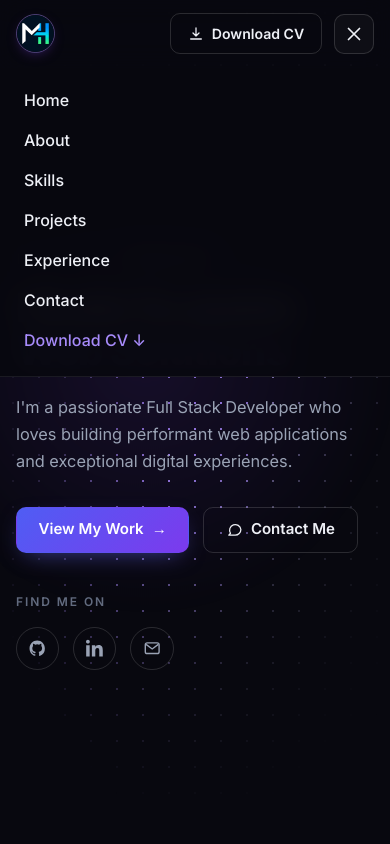
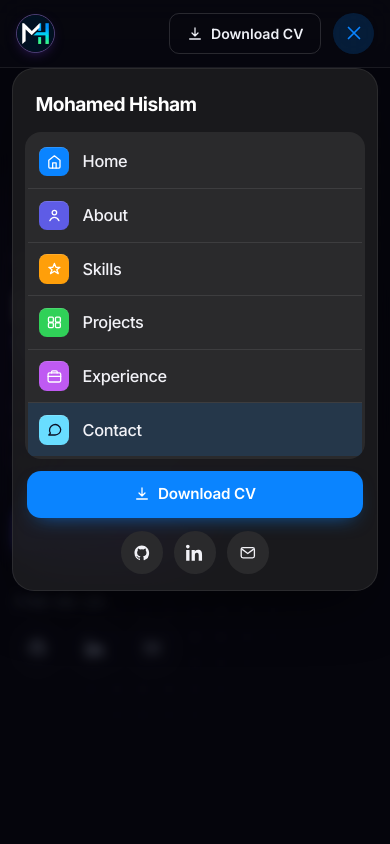
Before and after one commit to Mohamed-hesham100/Portfolio2, a Next.js app: page / in a window 390 px wide. Both pictures are taken after a click on the button "Open menu". Shown: the top 844 px of the page. Built offline with nearby package versions, Linux system fonts and the light colour scheme.

Commit message:
Keep violet brand sitewide and iOS-style mobile menu only.
Co-authored-by: Cursor <cursoragent@cursor.com>

```diff
--- a/app/globals.css
+++ b/app/globals.css
@@ -14,6 +14,13 @@
   --blue: #4f5df4;
   --blue-2: #6366f1;
   --green: #34d399;
+  --ios-blue: #0a84ff;
+  --ios-orange: #ff9f0a;
+  --ios-indigo: #5e5ce6;
+  --ios-teal: #64d2ff;
+  --ios-pink: #ff375f;
+  --ios-gray: #2c2c2e;
+  --ios-gray-2: #3a3a3c;
   --code-key: #c084fc;
   --code-prop: #7dd3fc;
   --code-str: #fbbf24;
@@ -36,6 +43,7 @@
   --color-violet: var(--violet);
   --color-violet-2: var(--violet-2);
   --color-blue: var(--blue);
+  --color-blue-2: var(--blue-2);
   --color-green: var(--green);
   --color-background: var(--background);
   --color-foreground: var(--foreground);
@@ -186,21 +194,32 @@
   display: inline-flex;
   align-items: center;
   justify-content: center;
-  width: 2.5rem;
-  height: 2.5rem;
+  width: 2.55rem;
+  height: 2.55rem;
   padding: 0;
-  border: 1px solid var(--stroke-2);
-  border-radius: 10px;
-  background: rgba(255, 255, 255, 0.03);
-  color: var(--text);
+  border: none;
+  border-radius: 999px;
+  background: rgba(44, 44, 46, 0.85);
+  color: var(--ios-blue);
   cursor: pointer;
-  transition: border-color 0.2s ease, background 0.2s ease, color 0.2s ease;
+  backdrop-filter: blur(12px);
+  -webkit-backdrop-filter: blur(12px);
+  transition: background 0.2s ease, color 0.2s ease, transform 0.15s ease;
+  -webkit-tap-highlight-color: transparent;
 }
 
 .nav-menu-btn:hover {
-  border-color: var(--violet);
-  background: rgba(139, 92, 246, 0.1);
-  color: #fff;
+  background: rgba(58, 58, 60, 0.95);
+  color: #409cff;
+}
+
+.nav-menu-btn:active {
+  transform: scale(0.94);
+}
+
+.nav-menu-btn.is-open {
+  background: rgba(10, 132, 255, 0.18);
+  color: var(--ios-blue);
 }
 
 .nav-desktop {
@@ -218,7 +237,7 @@
     display: flex;
   }
 
-  .mnav {
+  .mnav-root {
     display: none !important;
   }
 }
@@ -1786,18 +1805,235 @@ a.g-card {
 }
 
 /* mobile nav */
+.mnav-root {
+  position: fixed;
+  inset: 0;
+  z-index: 55;
+  pointer-events: none;
+  visibility: hidden;
+}
+
+.mnav-root.is-open {
+  pointer-events: auto;
+  visibility: visible;
+}
+
+.mnav-backdrop {
+  position: absolute;
+  inset: 0;
+  border: 0;
+  padding: 0;
+  cursor: pointer;
+  background: rgba(4, 5, 12, 0.55);
+  backdrop-filter: blur(6px);
+  -webkit-backdrop-filter: blur(6px);
+  opacity: 0;
+  transition: opacity 0.28s ease;
+}
+
+.mnav-root.is-open .mnav-backdrop {
+  opacity: 1;
+}
+
 .mnav {
-  position: fixed;
+  position: absolute;
   top: 4.25rem;
-  inset-inline: 0;
-  z-index: 55;
+  inset-inline: 0.75rem auto;
+  right: 0.75rem;
+  left: 0.75rem;
+  max-height: calc(100svh - 5rem);
   display: flex;
   flex-direction: column;
-  gap: 1rem;
-  padding: 1.25rem 1.5rem 1.5rem;
-  background: rgba(8, 8, 15, 0.97);
-  border-bottom: 1px solid var(--stroke);
-  backdrop-filter: blur(14px);
+  gap: 0;
+  overflow: auto;
+  padding: 0.85rem 0.75rem 1rem;
+  border: 1px solid rgba(255, 255, 255, 0.08);
+  border-radius: 22px;
+  background: rgba(28, 28, 30, 0.92);
+  backdrop-filter: blur(28px) saturate(160%);
+  -webkit-backdrop-filter: blur(28px) saturate(160%);
+  box-shadow: 0 24px 60px -20px rgba(0, 0, 0, 0.7);
+  transform: translateY(-10px) scale(0.98);
+  opacity: 0;
+  transition: transform 0.3s cubic-bezier(0.22, 1, 0.36, 1), opacity 0.28s ease;
+}
+
+.mnav-root.is-open .mnav {
+  transform: none;
+  opacity: 1;
+}
+
+.mnav-head {
+  padding: 0.45rem 0.65rem 0.85rem;
+}
+
+.mnav-name {
+  margin: 0;
+  font-size: 1.2rem;
+  font-weight: 700;
+  letter-spacing: -0.03em;
+  color: #fff;
+}
+
+.mnav-list {
+  list-style: none;
+  margin: 0;
+  padding: 0.2rem;
+  display: flex;
+  flex-direction: column;
+  gap: 0;
+  border-radius: 16px;
+  background: rgba(44, 44, 46, 0.92);
+  overflow: hidden;
+}
+
+.mnav-list li {
+  opacity: 0;
+  transform: translateY(8px);
+  transition: opacity 0.28s ease, transform 0.28s ease;
+  transition-delay: 0ms;
+}
+
+.mnav-list li + li {
+  border-top: 1px solid rgba(84, 84, 88, 0.45);
+}
+
+.mnav-root.is-open .mnav-list li {
+  opacity: 1;
+  transform: none;
+  transition-delay: calc(60ms + var(--i, 0) * 40ms);
+}
+
+.mnav-link {
+  display: grid;
+  grid-template-columns: auto 1fr;
+  align-items: center;
+  gap: 0.85rem;
+  padding: 0.72rem 0.7rem;
+  border-radius: 0;
+  text-decoration: none;
+  color: #f2f2f7;
+  transition: background 0.15s ease;
+  -webkit-tap-highlight-color: transparent;
+}
+
+.mnav-link:hover,
+.mnav-link:focus-visible {
+  background: rgba(255, 255, 255, 0.06);
+  outline: none;
+}
+
+.mnav-link:active {
+  background: rgba(255, 255, 255, 0.1);
+}
+
+.mnav-link.is-active {
+  background: rgba(10, 132, 255, 0.14);
+}
+
+.mnav-link.is-home .mnav-ico { background: var(--ios-blue); }
+.mnav-link.is-about .mnav-ico { background: var(--ios-indigo); }
+.mnav-link.is-skills .mnav-ico { background: var(--ios-orange); }
+.mnav-link.is-projects .mnav-ico { background: #30d158; }
+.mnav-link.is-experience .mnav-ico { background: #bf5af2; }
+.mnav-link.is-contact .mnav-ico { background: var(--ios-teal); color: #0b1220; }
+
+.mnav-ico {
+  display: inline-flex;
+  align-items: center;
+  justify-content: center;
+  width: 1.85rem;
+  height: 1.85rem;
+  border-radius: 8px;
+  color: #fff;
+  border: none;
+  background: var(--ios-blue);
+  box-shadow: inset 0 0.5px 0 rgba(255, 255, 255, 0.28);
+}
+
+.mnav-ico svg {
+  width: 1.05rem;
+  height: 1.05rem;
+}
+
+.mnav-link.is-active .mnav-ico {
+  filter: brightness(1.05);
+}
+
+.mnav-label {
+  font-size: 1.02rem;
+  font-weight: 500;
+  letter-spacing: -0.02em;
+}
+
+.mnav-foot {
+  margin-top: 0.75rem;
+  padding: 0 0.15rem;
+  display: flex;
+  flex-direction: column;
+  gap: 0.85rem;
+}
+
+.mnav-cv {
+  display: inline-flex;
+  align-items: center;
+  justify-content: center;
+  gap: 0.5rem;
+  height: 2.9rem;
+  border-radius: 14px;
+  border: none;
+  background: var(--ios-blue);
+  color: #fff;
+  font-size: 0.95rem;
+  font-weight: 600;
+  letter-spacing: -0.01em;
+  text-decoration: none;
+  box-shadow: 0 8px 20px -10px rgba(10, 132, 255, 0.7);
+  transition: transform 0.15s ease, filter 0.15s ease;
+  -webkit-tap-highlight-color: transparent;
+}
+
+.mnav-cv:hover {
+  filter: brightness(1.06);
+}
+
+.mnav-cv:active {
+  transform: scale(0.98);
+  filter: brightness(0.96);
+}
+
+.mnav-social {
+  display: flex;
+  justify-content: center;
+  gap: 0.65rem;
+}
+
+.mnav-social a {
+  display: inline-flex;
+  align-items: center;
+  justify-content: center;
+  width: 2.65rem;
+  height: 2.65rem;
+  border-radius: 999px;
+  border: none;
+  background: rgba(44, 44, 46, 0.95);
+  color: #f2f2f7;
+  transition: background 0.15s ease, transform 0.15s ease;
+  -webkit-tap-highlight-color: transparent;
+}
+
+.mnav-social a:hover {
+  background: rgba(72, 72, 74, 0.95);
+  color: #fff;
+}
+
+.mnav-social a:active {
+  transform: scale(0.94);
+}
+
+.mnav-social svg {
+  width: 1.1rem;
+  height: 1.1rem;
 }
 
 @media (prefers-reduced-motion: reduce) {
@@ -1822,4 +2058,10 @@ a.g-card {
     -webkit-mask-image: none;
     mask-image: none;
   }
-}
+
+  .mnav,
+  .mnav-backdrop,
+  .mnav-list li {
+    transition: none !important;
+  }
+}
--- a/app/page.tsx
+++ b/app/page.tsx
@@ -1,6 +1,6 @@
 'use client'
 
-import { useEffect, useState, useRef } from 'react'
+import { useEffect, useState, useRef, type CSSProperties } from 'react'
 
 const PHOTO = '/profile.jpg'
 const CV =
@@ -443,6 +443,65 @@ const experience = [
   },
 ]
 
+function NavSectionIcon({ id }: { id: string }) {
+  const common = {
+    viewBox: '0 0 24 24',
+    fill: 'none',
+    stroke: 'currentColor',
+    strokeWidth: 1.85,
+    strokeLinecap: 'round' as const,
+    strokeLinejoin: 'round' as const,
+    'aria-hidden': true as const,
+  }
+
+  if (id === 'home') {
+    return (
+      <svg {...common}>
+        <path d="M4 10.5 12 4l8 6.5V20a1.5 1.5 0 0 1-1.5 1.5H5.5A1.5 1.5 0 0 1 4 20v-9.5Z" />
+        <path d="M9.5 21.5V14h5v7.5" />
+      </svg>
+    )
+  }
+  if (id === 'about') {
+    return (
+      <svg {...common}>
+        <circle cx="12" cy="8" r="3.2" />
+        <path d="M5.5 19.5c1.4-3.2 3.8-4.8 6.5-4.8s5.1 1.6 6.5 4.8" />
+      </svg>
+    )
+  }
+  if (id === 'skills') {
+    return (
+      <svg {...common}>
+        <path d="M12 3.5 14.2 9H20l-4.6 3.5L17.5 18 12 14.6 6.5 18l2.1-5.5L4 9h5.8L12 3.5Z" />
+      </svg>
+    )
+  }
+  if (id === 'projects') {
+    return (
+      <svg {...common}>
+        <rect x="3.5" y="4.5" width="7" height="7" rx="1.5" />
+        <rect x="13.5" y="4.5" width="7" height="7" rx="1.5" />
+        <rect x="3.5" y="12.5" width="7" height="7" rx="1.5" />
+        <rect x="13.5" y="12.5" width="7" height="7" rx="1.5" />
+      </svg>
+    )
+  }
+  if (id === 'experience') {
+    return (
+      <svg {...common}>
+        <rect x="3" y="7" width="18" height="13" rx="2" />
+        <path d="M8 7V5.5A1.5 1.5 0 0 1 9.5 4h5A1.5 1.5 0 0 1 16 5.5V7M3 12h18" />
+      </svg>
+    )
+  }
+  return (
+    <svg {...common}>
+      <path d="M21 12a8 8 0 0 1-8 8H4l2.3-2.7A8 8 0 1 1 21 12Z" />
+    </svg>
+  )
+}
+
 function GithubIcon() {
   return (
     <svg viewBox="0 0 24 24" fill="currentColor" aria-hidden>
@@ -665,64 +724,25 @@ function ProjectCard({
   )
 }
 
-function ContactMascot({ mode }: { mode: 'idle' | 'typing' | 'sent' }) {
-  return (
-    <div className={`contact-mascot is-${mode}`} aria-hidden>
-      <div className="contact-mascot-bubble">
-        {mode === 'typing' ? (
-          <span className="contact-mascot-dots">
-            <i />
-            <i />
-            <i />
-          </span>
-        ) : mode === 'sent' ? (
-          <span>Sent ✓</span>
-        ) : (
-          <span>Say hi</span>
-        )}
-      </div>
-      <div className="contact-mascot-figure">
-        <img
-          src="/contact-mascot-idle.png"
-          alt=""
-          className="contact-mascot-img idle"
-          width={120}
-          height={120}
-        />
-        <img
-          src="/contact-mascot-typing.png"
-          alt=""
-          className="contact-mascot-img typing"
-          width={120}
-          height={120}
-        />
-      </div>
-      <div className="contact-mascot-shadow" />
-    </div>
-  )
-}
-
 export default function Home() {
   const [scrolled, setScrolled] = useState(false)
   const [active, setActive] = useState('home')
   const [open, setOpen] = useState(false)
   const [photoOk, setPhotoOk] = useState(true)
-  const [formMode, setFormMode] = useState<'idle' | 'typing' | 'sent'>('idle')
-  const typingTimer = useRef<number | null>(null)
-
-  const markTyping = () => {
-    setFormMode('typing')
-    if (typingTimer.current) window.clearTimeout(typingTimer.current)
-    typingTimer.current = window.setTimeout(() => {
-      setFormMode((m) => (m === 'sent' ? m : 'idle'))
-    }, 1600)
-  }
 
   useEffect(() => {
+    if (!open) return
+    const prev = document.body.style.overflow
+    document.body.style.overflow = 'hidden'
+    const onKey = (e: KeyboardEvent) => {
+      if (e.key === 'Escape') setOpen(false)
+    }
+    window.addEventListener('keydown', onKey)
     return () => {
-      if (typingTimer.current) window.clearTimeout(typingTimer.current)
+      document.body.style.overflow = prev
+      window.removeEventListener('keydown', onKey)
     }
-  }, [])
+  }, [open])
 
   useEffect(() => {
     const onScroll = () => {
@@ -759,9 +779,9 @@ export default function Home() {
   return (
     <>
       {/* ── NAV ── */}
-      <header className={`nav ${scrolled ? 'on' : ''}`}>
+      <header className={`nav ${scrolled || open ? 'on' : ''}`}>
         <div className="wrap flex h-full items-center justify-between gap-4">
-          <a href="#home" className="logo" aria-label="Mohamed Hisham">
+          <a href="#home" className="logo" aria-label="Mohamed Hisham" onClick={() => setOpen(false)}>
             <img src="/logo-mh.png" alt="Mohamed Hisham" className="logo-img" width={40} height={40} />
           </a>
 
@@ -784,8 +804,9 @@ export default function Home() {
             </a>
             <button
               type="button"
-              className="nav-menu-btn"
+              className={`nav-menu-btn ${open ? 'is-open' : ''}`}
               aria-expanded={open}
+              aria-controls="mobile-nav"
               aria-label={open ? 'Close menu' : 'Open menu'}
               onClick={() => setOpen((v) => !v)}
             >
@@ -795,23 +816,66 @@ export default function Home() {
         </div>
       </header>
 
-      {open && (
-        <div className="mnav">
-          {nav.map((item) => (
+      <div
+        className={`mnav-root ${open ? 'is-open' : ''}`}
+        aria-hidden={!open}
+      >
+        <button
+          type="button"
+          className="mnav-backdrop"
+          aria-label="Close menu"
+          tabIndex={open ? 0 : -1}
+          onClick={() => setOpen(false)}
+        />
+        <nav id="mobile-nav" className="mnav" aria-label="Mobile">
+          <div className="mnav-head">
+            <p className="mnav-name">Mohamed Hisham</p>
+          </div>
+
+          <ul className="mnav-list">
+            {nav.map((item, i) => (
+              <li key={item.id} style={{ '--i': i } as CSSProperties}>
+                <a
+                  href={`#${item.id}`}
+                  className={`mnav-link is-${item.id} ${active === item.id ? 'is-active' : ''}`}
+                  tabIndex={open ? 0 : -1}
+                  onClick={() => setOpen(false)}
+                >
+                  <span className="mnav-ico" aria-hidden>
+                    <NavSectionIcon id={item.id} />
+                  </span>
+                  <span className="mnav-label">{item.name}</span>
+                </a>
+              </li>
+            ))}
+          </ul>
+
+          <div className="mnav-foot">
             <a
-              key={item.id}
-              href={`#${item.id}`}
-              className="text-base font-medium text-text"
+              href={CV}
+              target="_blank"
+              rel="noopener noreferrer"
+              className="mnav-cv"
+              tabIndex={open ? 0 : -1}
               onClick={() => setOpen(false)}
             >
-              {item.name}
+              <DownloadIcon />
+              Download CV
             </a>
-          ))}
-          <a href={CV} target="_blank" rel="noopener noreferrer" className="font-medium text-violet-2">
-            Download CV ↓
-          </a>
-        </div>
-      )}
+            <div className="mnav-social">
+              <a href={GITHUB} target="_blank" rel="noopener noreferrer" aria-label="GitHub" tabIndex={open ? 0 : -1}>
+                <GithubIcon />
+              </a>
+              <a href={LINKEDIN} target="_blank" rel="noopener noreferrer" aria-label="LinkedIn" tabIndex={open ? 0 : -1}>
+                <LinkedinIcon />
+              </a>
+              <a href={`mailto:${MAIL}`} aria-label="Email" tabIndex={open ? 0 : -1}>
+                <MailIcon />
+              </a>
+            </div>
+          </div>
+        </nav>
+      </div>
 
       <main>
         {/* ── HERO ── */}
@@ -1102,7 +1166,6 @@ export default function Home() {
           <div className="wrap">
             <div className="contact-stage">
               <div className="contact-band">
-              <ContactMascot mode={formMode} />
               <div className="contact-top">
                 <div>
                   <p className="sec-tag">Let&apos;s work together</p>
@@ -1175,11 +1238,7 @@ export default function Home() {
                   const body = encodeURIComponent(
                     `${message}\n\n— ${name || 'Visitor'}${email ? `\n${email}` : ''}`,
                   )
-                  setFormMode('sent')
-                  if (typingTimer.current) window.clearTimeout(typingTimer.current)
-                  window.setTimeout(() => {
-                    window.location.href = `mailto:${MAIL}?subject=${subject}&body=${body}`
-                  }, 450)
+                  window.location.href = `mailto:${MAIL}?subject=${subject}&body=${body}`
                 }}
               >
                 <div className="contact-form-grid">
@@ -1191,8 +1250,6 @@ export default function Home() {
                       type="text"
                       placeholder="Your name"
                       required
-                      onInput={markTyping}
-                      onFocus={markTyping}
                     />
                   </label>
                   <label className="contact-field">
@@ -1203,8 +1260,6 @@ export default function Home() {
                       type="email"
                       placeholder="you@email.com"
                       required
-                      onInput={markTyping}
-                      onFocus={markTyping}
                     />
                   </label>
                 </div>
@@ -1216,8 +1271,6 @@ export default function Home() {
                     rows={4}
                     placeholder="Tell me about your project…"
                     required
-                    onInput={markTyping}
-                    onFocus={markTyping}
                   />
                 </label>
                 <button type="submit" className="btn btn-fill contact-submit">
```
